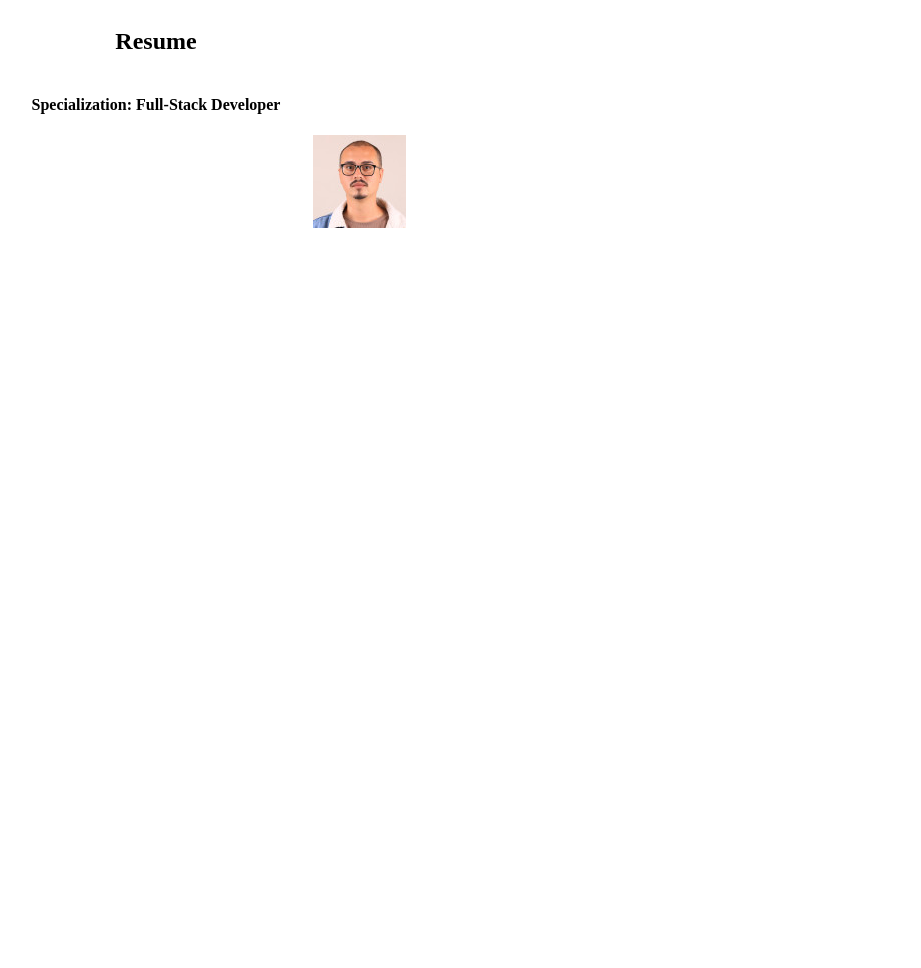
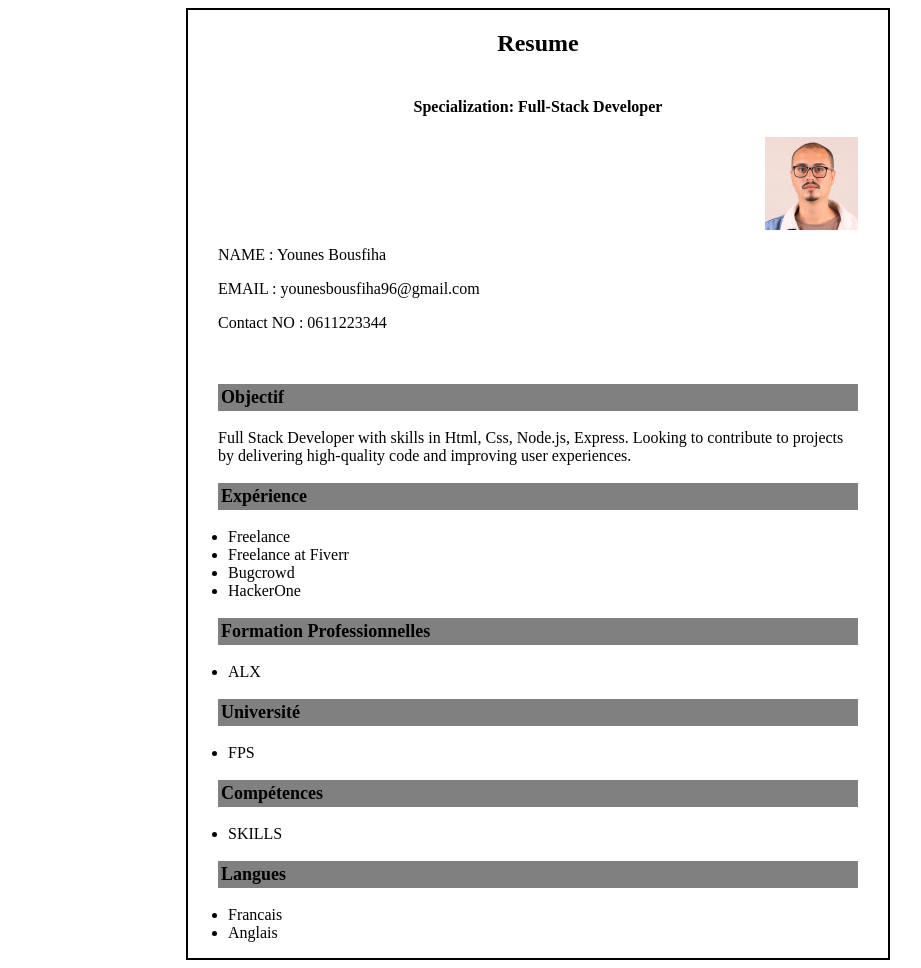
Before and after one commit to Coderyounes/Workshop-Creation-CV, a plain HTML site: page index.html in a window 1280 px wide. Shown: the whole page, without its empty margins (102-1023 px from the left). Before the commit the page ends 800 px from the top, so only its background shows below. Drawn offline with Linux system fonts and the light colour scheme.

Commit message:
feat;:setup all the sections needed with basic data

```diff
--- a/css/global.css
+++ b/css/global.css
@@ -81,3 +81,12 @@
     margin-left: 40px;
     margin-right: 40px;
 }
+
+/* font size & weight for Section title */
+
+.placeholder {
+    border: 3px solid gray;
+    background-color: gray;
+    font-weight: bold;
+    font-size: large;
+}
--- a/css/style.css
+++ b/css/style.css
@@ -1,5 +1,4 @@
 .cv {
-    width: 500px;
-    border: 2px;
-    border-color: black;
+    width: 700px;
+    border: 2px solid black;
 }
--- a/index.html
+++ b/index.html
@@ -11,7 +11,7 @@
         <link rel="stylesheet" type="text/css" href="css/global.css" >
         <link rel="stylesheet" type="text/css" href="css/style.css" >
     </head>
-    <body>
+    <body class="flex center">
         <section class="cv">
             <div class="flex center">
                 <div>
@@ -24,21 +24,60 @@
                 </div>
             </div>
              <!-- Information Personel X -->
-             <div id="info" class="flex end">
+             <div id="info" class="flex end mx-3">
                 <img src="images/profile.jpg">
              </div>
-             <!-- Education -->
-             <div></div>
-             <!-- Expérience -->
-             <div></div>
-             <!-- Formation Professionnelles -->
-             <div></div>
-             <!-- Université -->
-             <div></div>
-             <!-- Compétences -->
-             <div></div>
-             <!-- Langues -->
-             <div></div>
+             <div class="mx-3">
+                <div>
+                    <p>NAME         :  Younes Bousfiha</p>
+                    <p>EMAIL        :  younesbousfiha96@gmail.com</p>
+                    <p>Contact NO   :  0611223344</p>
+                </div>
+             </div>
+             <br>
+             <div>
+                <p class="mx-3 placeholder">Objectif</p>
+                <p class="mx-3">Full Stack Developer with skills in Html, Css, Node.js, Express. Looking to contribute to projects by delivering high-quality code and improving user experiences.</p>
+             </div>
+
+             <div>
+                <p class="mx-3 placeholder">Expérience</p>
+                <ul>
+                    <li>Freelance</li>
+                    <li>Freelance at Fiverr</li>
+                    <li>Bugcrowd</li>
+                    <li>HackerOne</li>
+                </ul>
+             </div>
+
+             <div>
+                <p class="mx-3 placeholder">Formation Professionnelles</p>
+                <ul>
+                    <li>ALX</li>
+                </ul>
+             </div>
+
+             <div>
+                <p class="mx-3 placeholder">Université</p>
+                <ul>
+                    <li>FPS</li>
+                </ul>
+             </div>
+
+             <div>
+                <p class="mx-3 placeholder">Compétences</p>
+                <ul>
+                    <li>SKILLS</li>
+                </ul>
+             </div>
+
+             <div>
+                <p class="mx-3 placeholder">Langues</p>
+                <ul>
+                    <li>Francais</li>
+                    <li>Anglais</li>
+                </ul>
+             </div>
         </section>
     </body>
 
```
